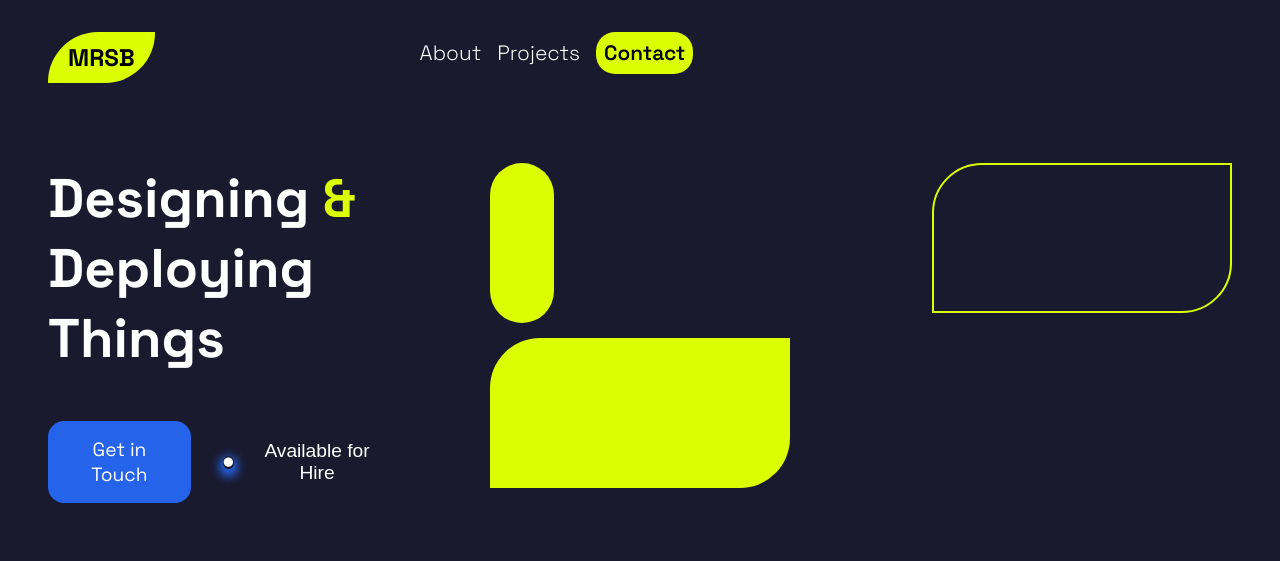
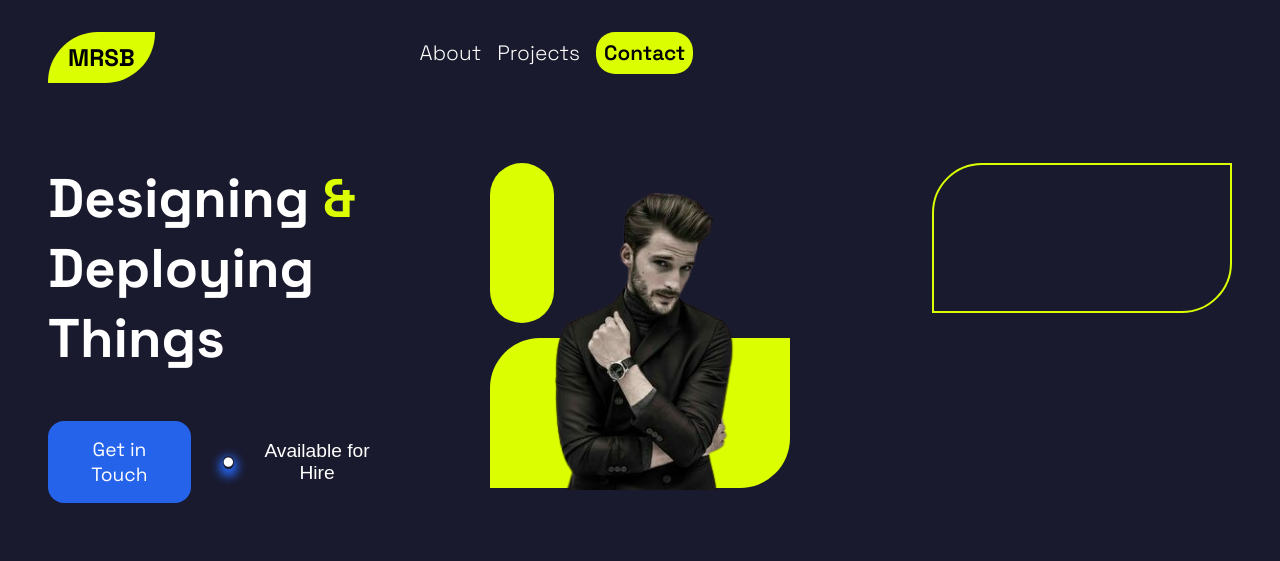
Before and after one commit to ShakirBarkati/sir_shash_merr_assignment_1, a plain HTML site: page index.html in a window 1280 px wide. Shown: the top 561 px of the page. Drawn offline with nearby package versions, Linux system fonts and the light colour scheme; a web font is replaced by a local one.

Commit message:
model Add

```diff
--- a/index.html
+++ b/index.html
@@ -47,7 +47,7 @@
                     <div class="hero_two_border_1"></div>
                     <div class="border_img_container">
                         <div class="hero_two_border_2"></div>
-                        <img src="./img/man_model.png.png" alt="" />
+                        <img src="./img/man_model.png" alt="" />
                     </div>
                 </div>
                 <div class="three"></div>
```
